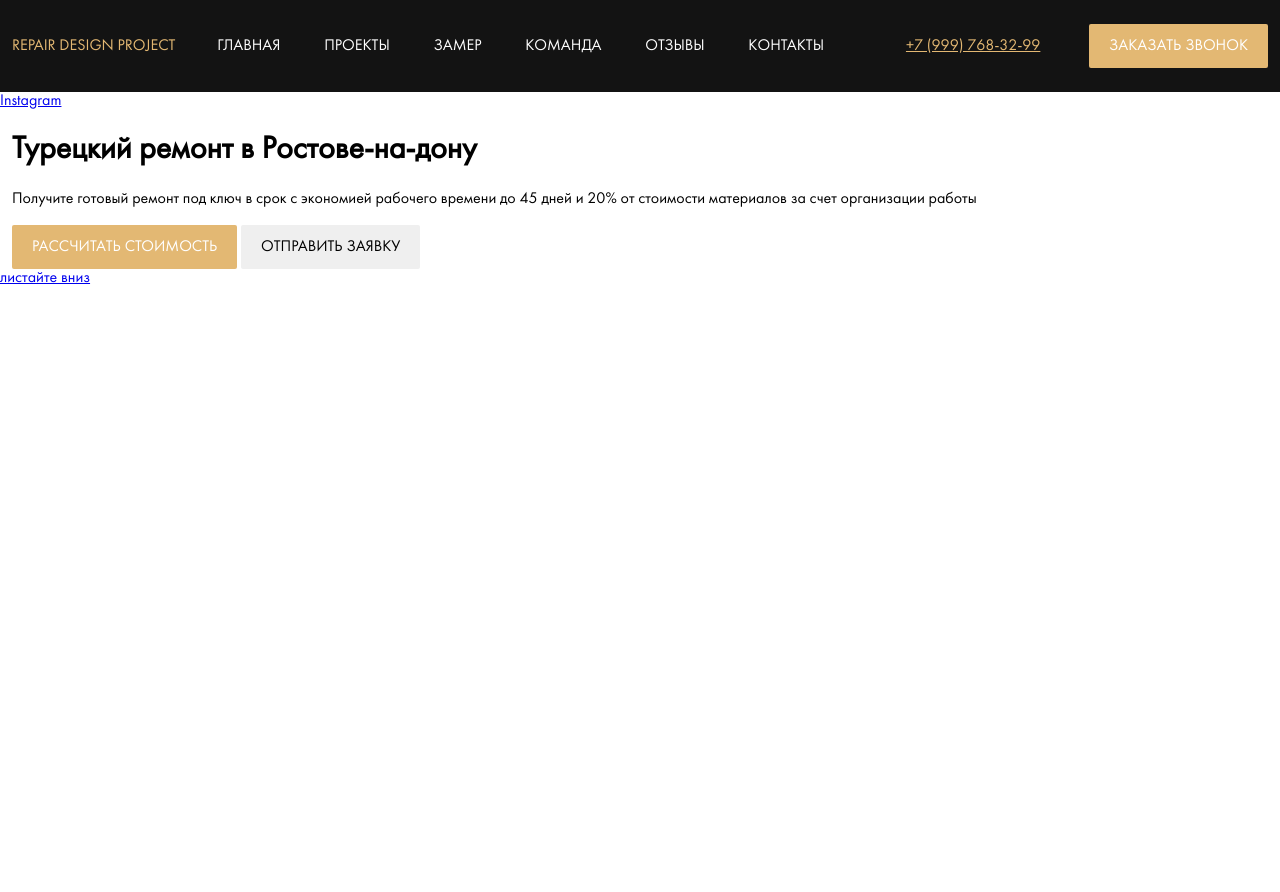
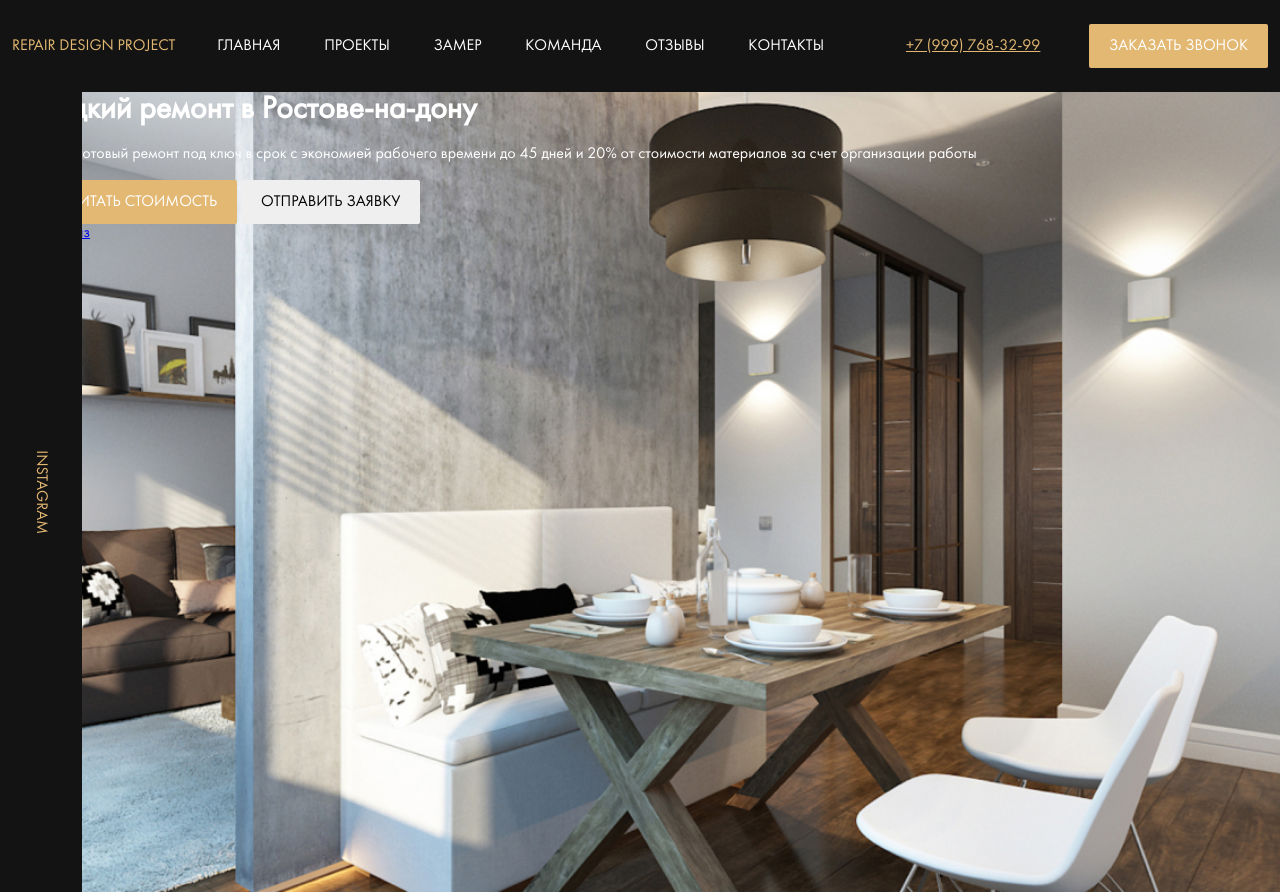
Before and after one commit to chetverikoff/Design-Repair, a website: page index.html in a window 1280 px wide. Before the commit the page ends 800 px from the top, so only its background shows below. Drawn offline with Linux system fonts and the light colour scheme; files whose address does not match are found by name.

Commit message:
add: instagram button

```diff
--- a/index.html
+++ b/index.html
@@ -33,7 +33,9 @@
   </header>
   <main>
     <section class="hero">
-      <a href="#" class="instagram">Instagram</a>
+      <div class="instagram hero__instagram">
+        <a href="#" class="instagram__link">Instagram </a>
+      </div>
       <div class="hero__content">
         <div class="container">
           <h1 class="title hero__title">Турецкий ремонт в Ростове-на-дону</h1>
--- a/sass/style.sass
+++ b/sass/style.sass
@@ -4,6 +4,7 @@
 @import 'interface'
 @import 'grid'
 @import 'templates/header'
+@import 'templates/hero'
 
 body
   font-family: 'Futura Book', sans-serif
--- /dev/null
+++ b/sass/templates/_hero.sass
@@ -0,0 +1,24 @@
+.hero
+  position: relative
+  background: $dark url('../img/hero-bg.jpg') no-repeat center / cover
+  height: 100vh
+  color: $light
+  &__instagram
+    position: absolute
+    left: 0
+    top: 0
+    max-width: 82px
+    height: 100%
+
+.instagram
+  display: flex
+  justify-content: center
+  align-items: center
+  background-color: $dark
+  &__link
+    color: $primary
+    text-transform: uppercase
+    text-decoration: none
+    transform: rotate(90deg)
+.title
+  margin: 0
```
Also changed, not shown: css/style.css, img/hero-bg.jpg (added), 1 other file.
